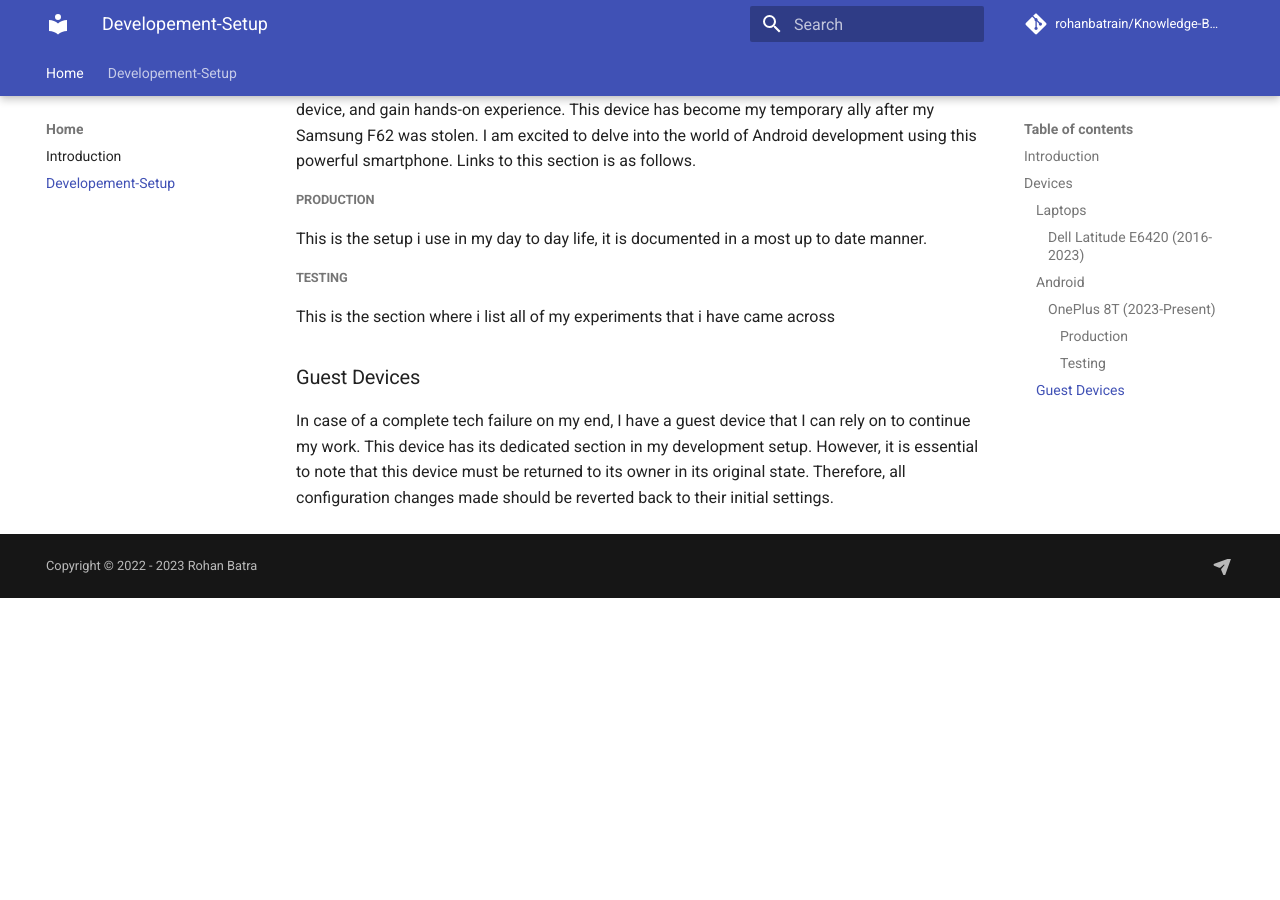
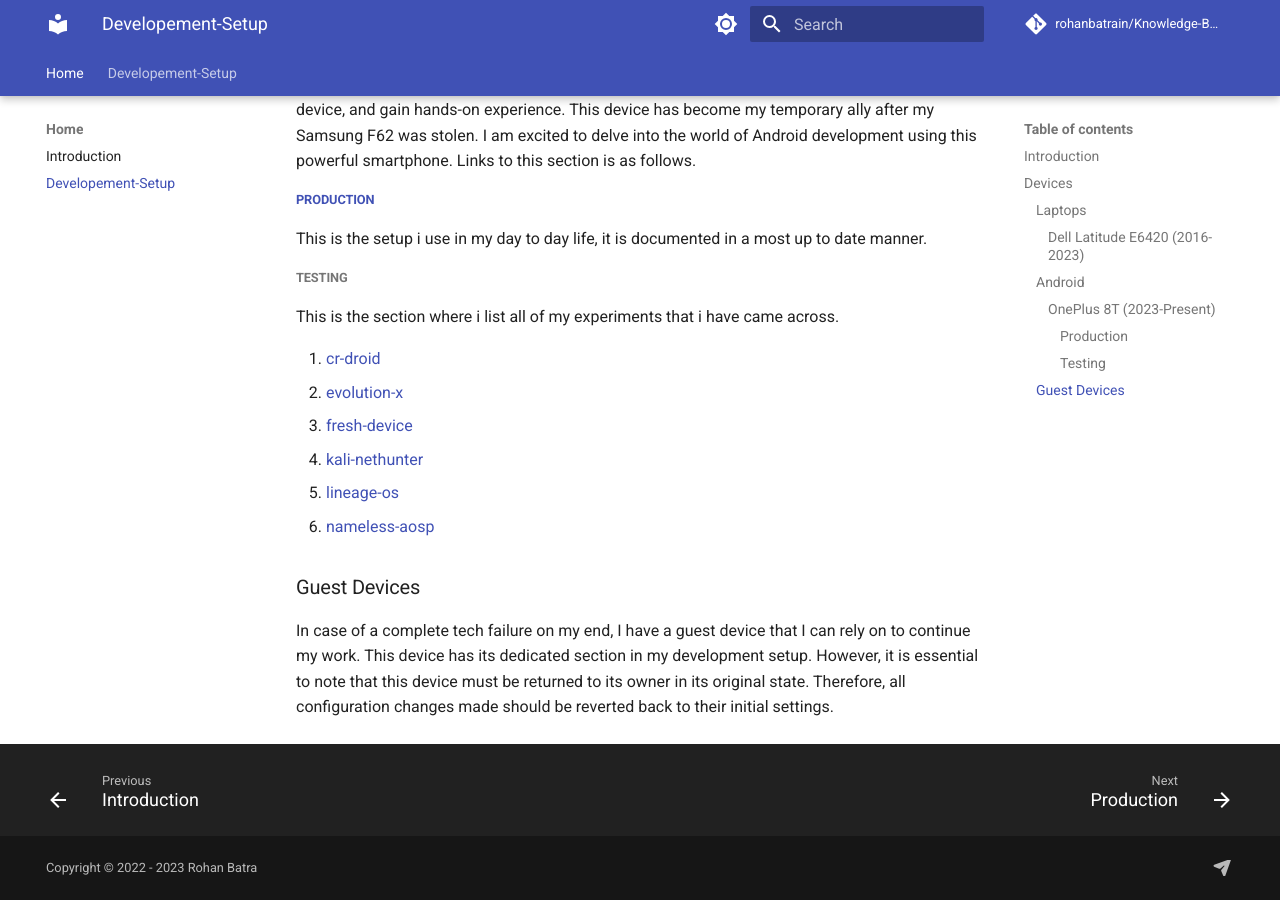
Before and after one commit to rohanbatrain/knowledge-base, an MkDocs documentation site: the page built from docs/Home/Developement-Setup.md, in a window 1280 px wide and 900 px high, scrolled down 750 px. Built offline with MkDocs 1.6.1 and Material for MkDocs 9.7.7, drawn with Linux system fonts in a browser that asks for light colours; nearby versions of some CDN libraries; library files that are not in the unit come from our copies; comment, search, counter and statistics services are not loaded; before the commit the page ends 1348 px from its top, so only the background shows below that.

Commit message:
mkdocs updated

```diff
--- a/docs/Home/Developement-Setup.md
+++ b/docs/Home/Developement-Setup.md
@@ -20,13 +20,20 @@ The Dell Latitude E6420 was a refurbished laptop that served me well since 2018.
 
 The OnePlus 8T is a device I borrowed from a senior to explore Android development, root the device, and gain hands-on experience. This device has become my temporary ally after my Samsung F62 was stolen. I am excited to delve into the world of Android development using this powerful smartphone. Links to this section is as follows.
 
-##### Production
+##### [Production](/Developement-Setup/Android/One-Plus/Kebab/production)
 
 This is the setup i use in my day to day life, it is documented in a most up to date manner.
 
 ##### Testing
 
-This is the section where i list all of my experiments that i have came across
+This is the section where i list all of my experiments that i have came across.
+
+1. [cr-droid]()
+2. [evolution-x]()
+3. [fresh-device]()
+4. [kali-nethunter]()
+5. [lineage-os]()
+6. [nameless-aosp]()
 
 ### Guest Devices
 
--- a/mkdocs.yml
+++ b/mkdocs.yml
@@ -9,6 +9,36 @@ theme:
   - search.suggest
   - search.highlight
   - search.share
+  - navigation.footer
+  - content.code.copy
+
+
+
+  palette:
+    # Palette toggle for light mode
+    - scheme: default
+      toggle:
+        icon: material/brightness-7
+        name: Switch to dark mode
+
+    # Palette toggle for dark mode
+    - scheme: slate
+      toggle:
+        icon: material/brightness-4
+        name: Switch to light mode
+
+markdown_extensions:
+  - abbr
+  - pymdownx.arithmatex:
+      generic: true
+  - pymdownx.details
+  - footnotes
+  - pymdownx.superfences:
+      custom_fences:
+        - name: mermaid
+          class: mermaid
+          format: !!python/name:pymdownx.superfences.fence_code_format
+
 
 plugins:
   - search:
@@ -22,6 +52,13 @@ repo_name: rohanbatrain/Knowledge-Base
 
 extra_javascript:
   - javascripts/extra.js
+
+  - javascripts/katex.js
+  - javascripts/mathjax.js
+  - https://polyfill.io/v3/polyfill.min.js?features=es6
+  - https://cdn.jsdelivr.net/npm/mathjax@3/es5/tex-mml-chtml.js
+
+
 
 nav:
   - Home:
```
Also changed, not shown: docs/Developement-Setup/Android/One-Plus/Kebab/production.md (+253 -0 lines), 2 other files.
